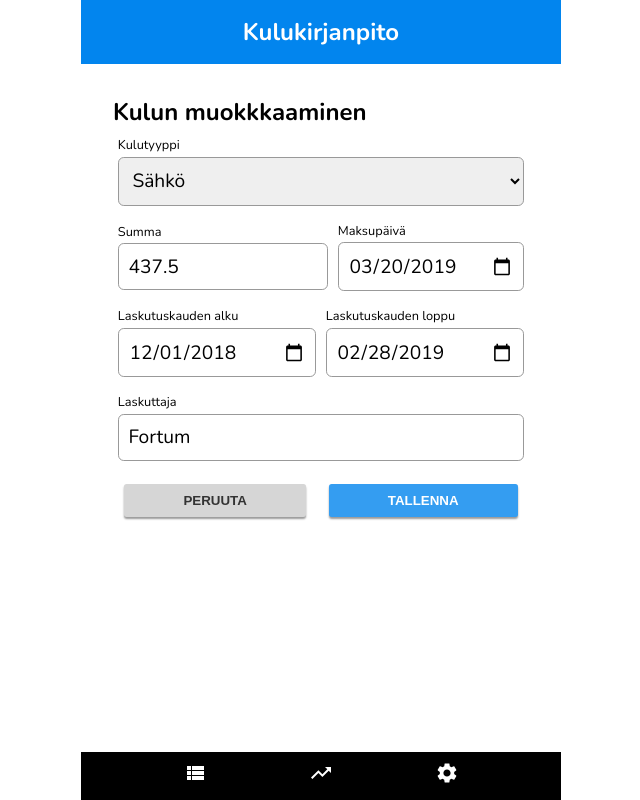
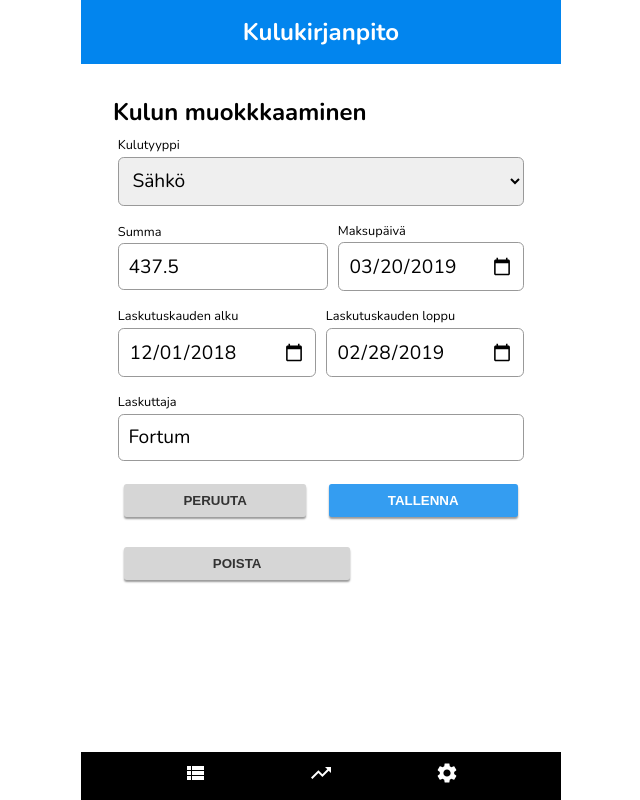
Before and after one commit to tpkoljonen/kulukirjanpito, a React (Create React App) app: page /edit/1 in a window 1280 px wide. Shown: the whole page, without its empty margins (319-959 px from the left). Built offline with nearby package versions, Linux system fonts and the light colour scheme.

Commit message:
Delete item implemented

```diff
--- a/src/App.js
+++ b/src/App.js
@@ -21,6 +21,7 @@ class App extends Component {
     }
     this.handleFormSubmit = this.handleFormSubmit.bind(this);
     this.handleSelectListForm = this.handleSelectListForm.bind(this);
+    this.handleDeleteItem = this.handleDeleteItem.bind(this);
   }
 
   handleFormSubmit(newdata) {
@@ -50,6 +51,14 @@ class App extends Component {
     });
   }
 
+  handleDeleteItem(id) {
+    let storeddata = this.state.data.slice();
+    storeddata = storeddata.filter(item => item.id !== id);
+    this.setState({
+      data: storeddata
+    });
+  }
+
   render() {
     return (
       <Router>
@@ -62,6 +71,7 @@ class App extends Component {
           <Route path="/edit/:id" render={(props) => <EditItem data={this.state.data}
                                                                selectList={this.state.selectList}
                                                                onFormSubmit={this.handleFormSubmit}
+                                                               onDeleteItem={this.handleDeleteItem}
                                                                {...props} />} />
           <Menu />
         </div>
--- a/src/components/EditItem/EditItem.js
+++ b/src/components/EditItem/EditItem.js
@@ -18,7 +18,7 @@ function EditItem(props) {
 
         <h2>Kulun muokkkaaminen</h2>
 
-        <ItemForm onFormSubmit = {props.onFormSubmit} selectList={props.selectList} data={itemData} />
+        <ItemForm onFormSubmit = {props.onFormSubmit} selectList={props.selectList} data={itemData} onDeleteItem={props.onDeleteItem} />
 
         </div>
 
--- a/src/components/ItemForm/ItemForm.js
+++ b/src/components/ItemForm/ItemForm.js
@@ -24,6 +24,7 @@ class ItemForm extends React.Component {
         this.handleInputChange = this.handleInputChange.bind(this);
         this.handleSubmit = this.handleSubmit.bind(this);
         this.handleCancel = this.handleCancel.bind(this);
+        this.handleDeleteItem = this.handleDeleteItem.bind(this);
     }
 
     handleInputChange(event) {
@@ -51,6 +52,12 @@ class ItemForm extends React.Component {
         data.id = data.id ? data.id : uuidv4();
         this.props.onFormSubmit(data);
         this.props.history.push("/");
+    }
+
+    handleDeleteItem(event) {
+      event.preventDefault();
+      this.props.onDeleteItem(this.state.data.id);
+      this.props.history.push("/");
     }
 
     render() {
@@ -108,6 +115,14 @@ class ItemForm extends React.Component {
             </div>
           </div>
 
+          { this.props.onDeleteItem ?
+              <div className="itemform__row">
+                <div>
+                  <Button onClick={this.handleDeleteItem}>POISTA</Button>
+                </div>
+                <div></div>
+              </div> : "" }
+
           </div>
 
         </form>
```
